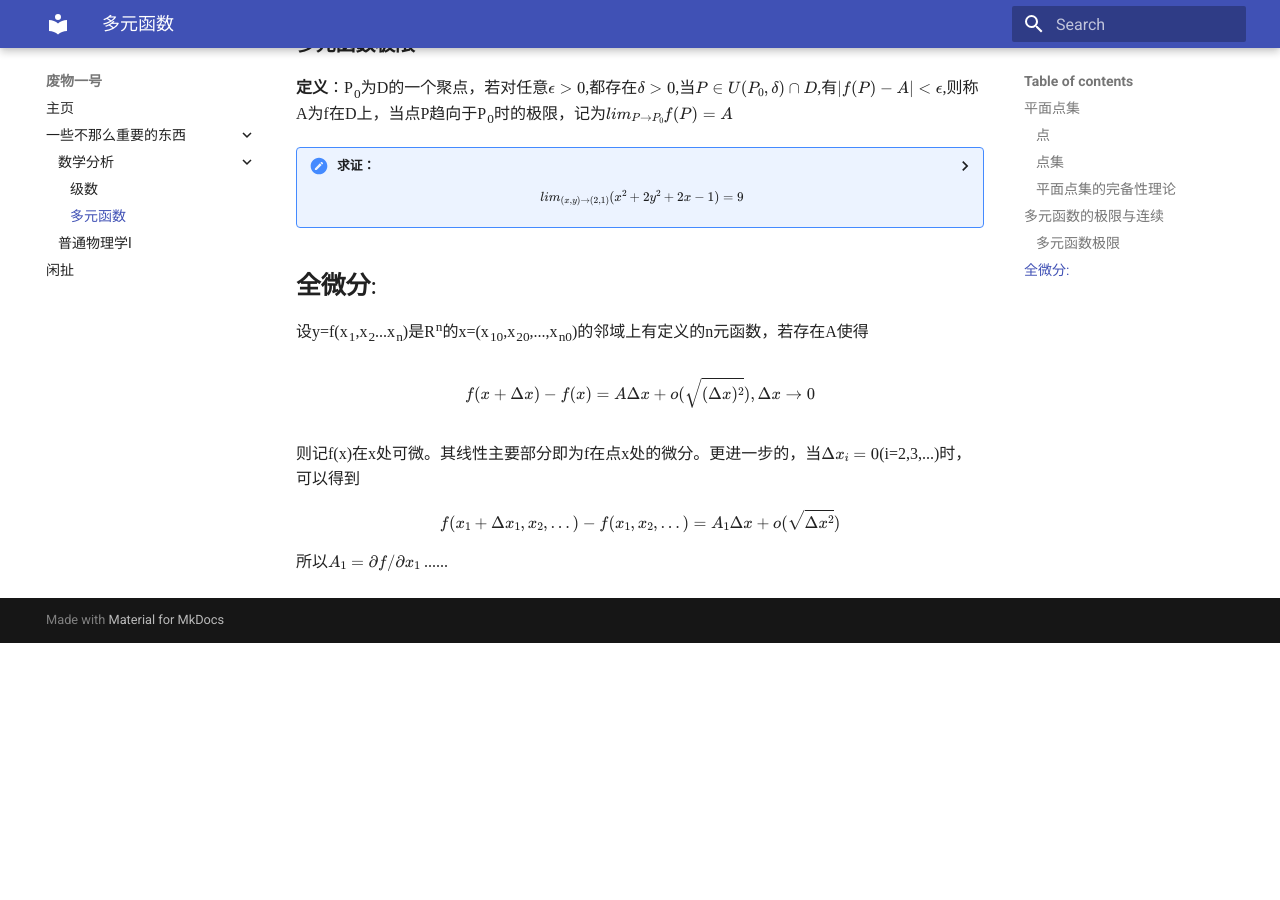
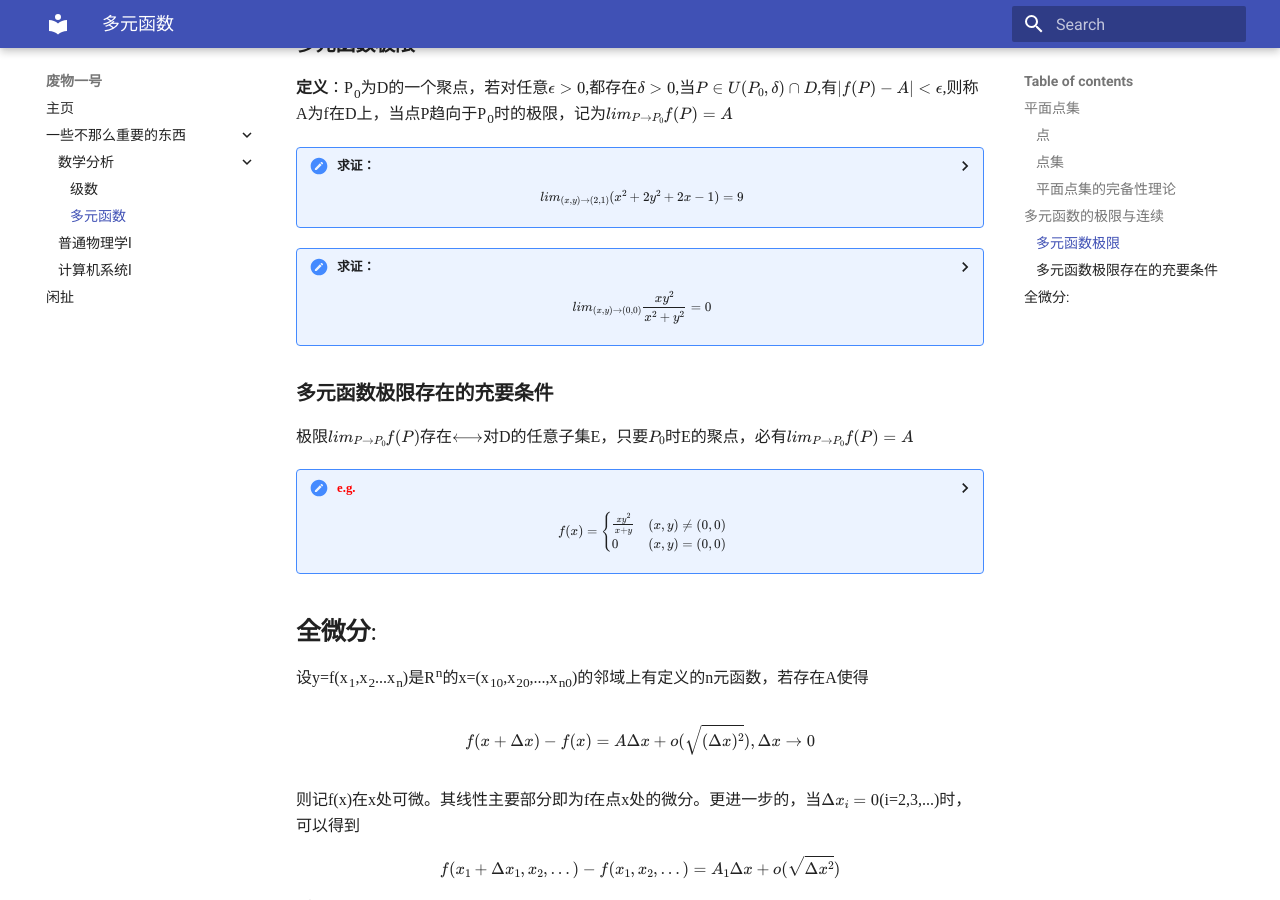
Before and after one commit to No-findX/No-findX.github.io, an MkDocs documentation site: the page built from docs/function.md, in a window 1280 px wide and 900 px high, scrolled down 1334 px. Built offline with MkDocs 1.6.1 and Material for MkDocs 9.7.7, drawn with Linux system fonts in a browser that asks for light colours; nearby versions of some CDN libraries; library files that are not in the unit come from our copies; before the commit the page ends 1977 px from its top, so only the background shows below that.

Commit message:
5/8 0:00

```diff
--- a/docs/function.md
+++ b/docs/function.md
@@ -77,6 +77,47 @@ $$|x-2|\leq \frac{\epsilon}{13},|y-1|\leq \frac{\epsilon}{13}$$
 
 </details>
 
+<details>
+<summary>求证：
+
+$$lim_{(x,y)\to (0,0)}\frac{xy^2}{x^2+y^2}=0$$
+
+</summary>
+可以通过基本不等式做即
+
+$$x^2+y^2\geq 2|xy|$$
+
+也可以通过极坐标变换
+
+$$0\leq \frac{xy^2}{x^2+y^2}\leq \frac{|rcos\theta r^2sin^2 \theta|}{r^2}\leq |r|$$
+
+</details>
+
+### **多元函数极限存在的充要条件**
+极限$lim_{P\to P_0}f(P)$存在$\longleftrightarrow$对D的任意子集E，只要$P_0$时E的聚点，必有$lim_{P\to P_0}f(P)=A$
+
+<details>
+<summary><font color = red>e.g.</font>
+
+$$f(x)=\begin{cases}
+\frac{xy^2}{x+y} & (x,y)\not=(0,0)\\
+0 & (x,y)=(0,0)
+\end{cases}$$
+
+</summary>
+取
+
+$$x+y=ky^n$$
+
+很容易得到极限不存在。
+但是下面下面解法是错误的
+
+$$|xy|\leq \frac{1}{4}(x+y)^2,\frac{xy^2}{x+y}\leq \frac{1}{4}|y(x+y)|=0$$
+
+原因，第一步添加绝对值导致错误
+</details>
+
+
 ## <b>全微分</b>:
 设y=f(x<sub>1</sub>,x<sub>2</sub>...x<sub>n</sub>)是R<sup>n</sup>的x=(x<sub>10</sub>,x<sub>20</sub>,...,x<sub>n0</sub>)的邻域上有定义的n元函数，若存在A使得
 
--- a/mkdocs.yml
+++ b/mkdocs.yml
@@ -7,6 +7,7 @@ nav:
     - 级数: series.md
     - 多元函数: function.md
   - 普通物理学Ⅰ: physic.md
+  - 计算机系统Ⅰ: computer_system.md
 - 闲扯: something.md
 site_author: No-findX
 theme :
```
Also changed, not shown: docs/computer_system.md (added), site/function/index.html, site/search/search_index.json, site/series/index.html, 1 other file.
